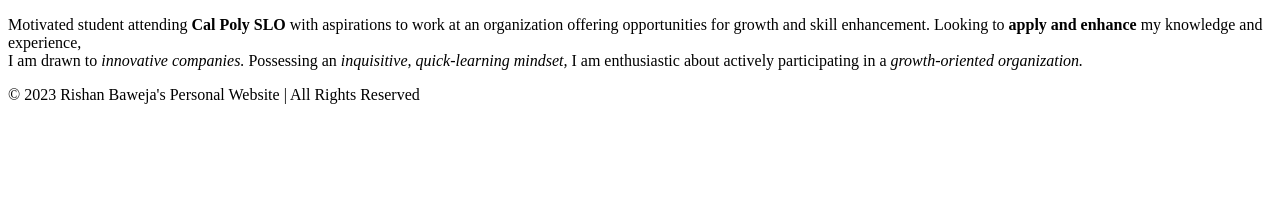
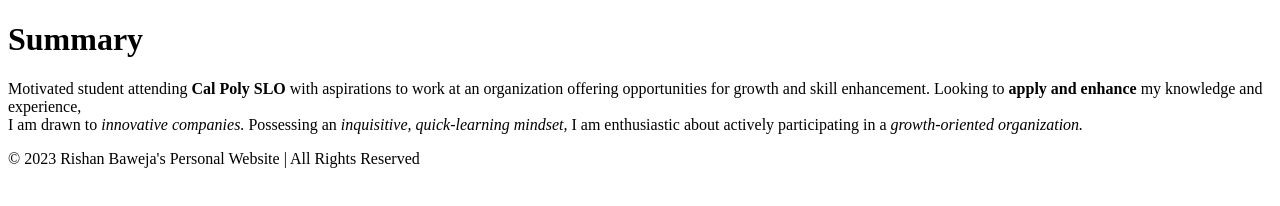
Before and after one commit to RishanBaweja/RishanBaweja.github.io, a plain HTML site: page index.html in a window 1280 px wide. Drawn offline with Linux system fonts and the light colour scheme.

Commit message:
feat: Added summary heading

```diff
--- a/index.html
+++ b/index.html
@@ -6,6 +6,7 @@
   <body>
     <nav></nav>
     <main>
+      <h1>Summary</h1>
       <p>
         Motivated student attending <strong>Cal Poly SLO</strong> with
         aspirations to work at an organization offering opportunities for growth
```
